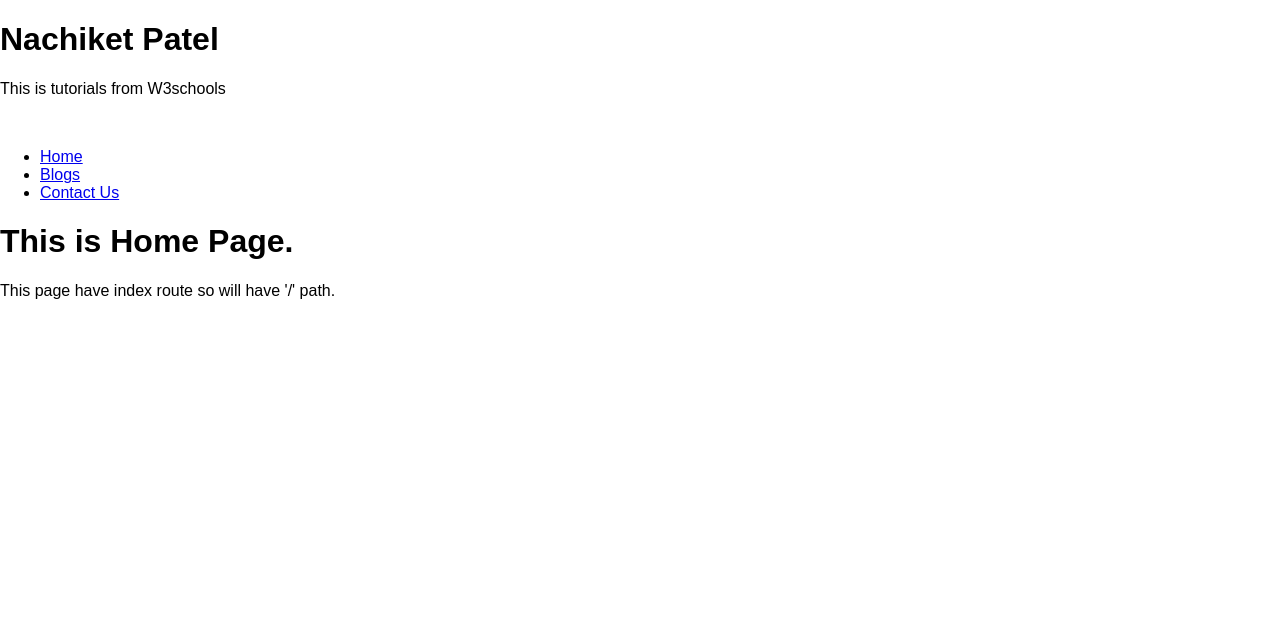
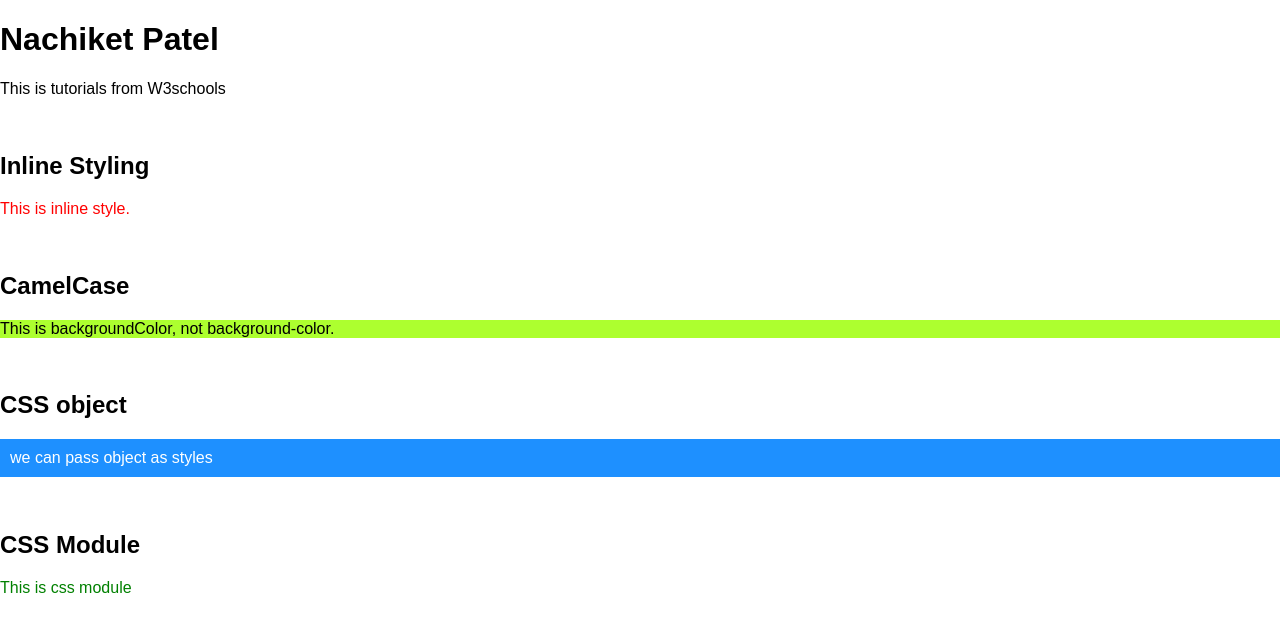
Before and after one commit to Nachiket-Patel/Web-Devolopment, a React (Create React App) app in the folder React/W3schools/w3schools/: page / in a window 1280 px wide. Shown: the top 632 px of the page. Built offline with nearby package versions, Linux system fonts and the light colour scheme.

Commit message:
React CSS Styling

```diff
--- a/React/W3schools/w3schools/src/App.js
+++ b/React/W3schools/w3schools/src/App.js
@@ -1,11 +1,6 @@
 import React from 'react';
 import './App.css';
-import { BrowserRouter, Routes, Route } from 'react-router-dom';
-import Layout from './React-Router/Layout';
-import Home from './React-Router/Home';
-import Contact from './React-Router/Contact';
-import Blogs from './React-Router/Blogs';
-import NoPage from './React-Router/NoPage';
+import ReactCssStyling from './ReactCssStyling';
 
 
 export default function App() {
@@ -14,16 +9,7 @@ export default function App() {
     <div>
       <h1>Nachiket Patel</h1>
       <p>This is tutorials from W3schools</p><br/>
-      <BrowserRouter>
-        <Routes>
-          <Route path="/" element={<Layout />} >
-            <Route index element={<Home />} />
-            <Route path="blogs" element={<Blogs />} />
-            <Route path="contact" element={<Contact />} />
-            <Route path="*" element={<NoPage />} />
-          </Route>
-        </Routes>
-      </BrowserRouter>
+      <ReactCssStyling />
     </div>
   );
 
--- /dev/null
+++ b/React/W3schools/w3schools/src/ReactCssStyling.js
@@ -0,0 +1,48 @@
+import React from 'react';
+import style from './App.css';
+
+
+const InlineStyling = () => {
+  return(<p style={{color: 'red'}}>This is inline style.</p>)
+}
+
+const CamelCase = () => {
+  return(<p style={{backgroundColor: 'greenyellow'}}>This is backgroundColor, not background-color.</p>)
+}
+
+const CSSObject = () => {
+  const style = {
+    color: "white",
+    backgroundColor: "DodgerBlue",
+    padding: "10px",
+    fontFamily: "Sans-serif"
+  };
+
+  return(
+    <>
+      <h2>CSS object</h2>
+      <p style={style}>we can pass object as styles</p>
+    </>
+  );
+}
+
+function CSSModules() {
+  return(<p className='component'>This is css module</p>)
+}
+
+export default function ReactCssStyling() {
+  return(
+    <>
+      <h2>Inline Styling</h2>
+      <InlineStyling />
+      <br/>
+      <h2>CamelCase</h2>
+      <CamelCase />
+      <br/>
+      <CSSObject />
+      <br/>
+      <h2>CSS Module</h2>
+      <CSSModules />
+    </>
+  );
+}
```
